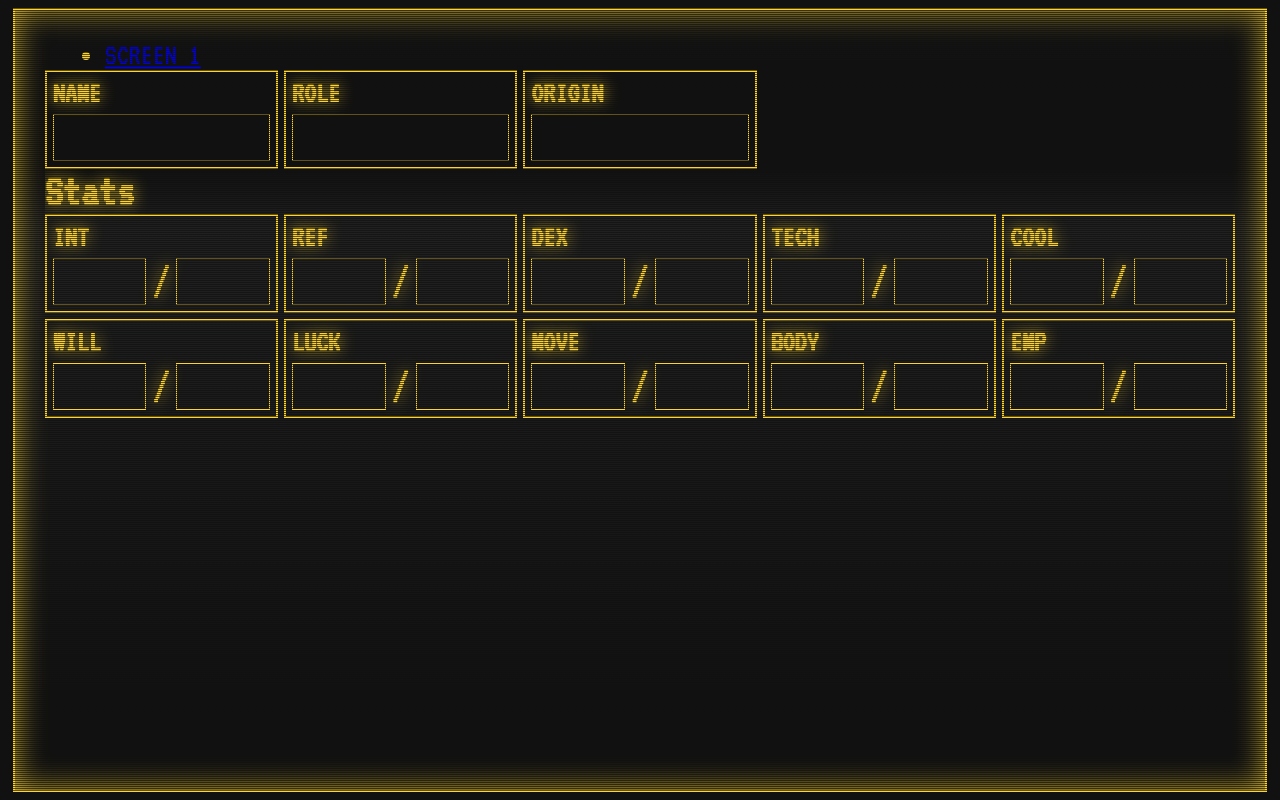
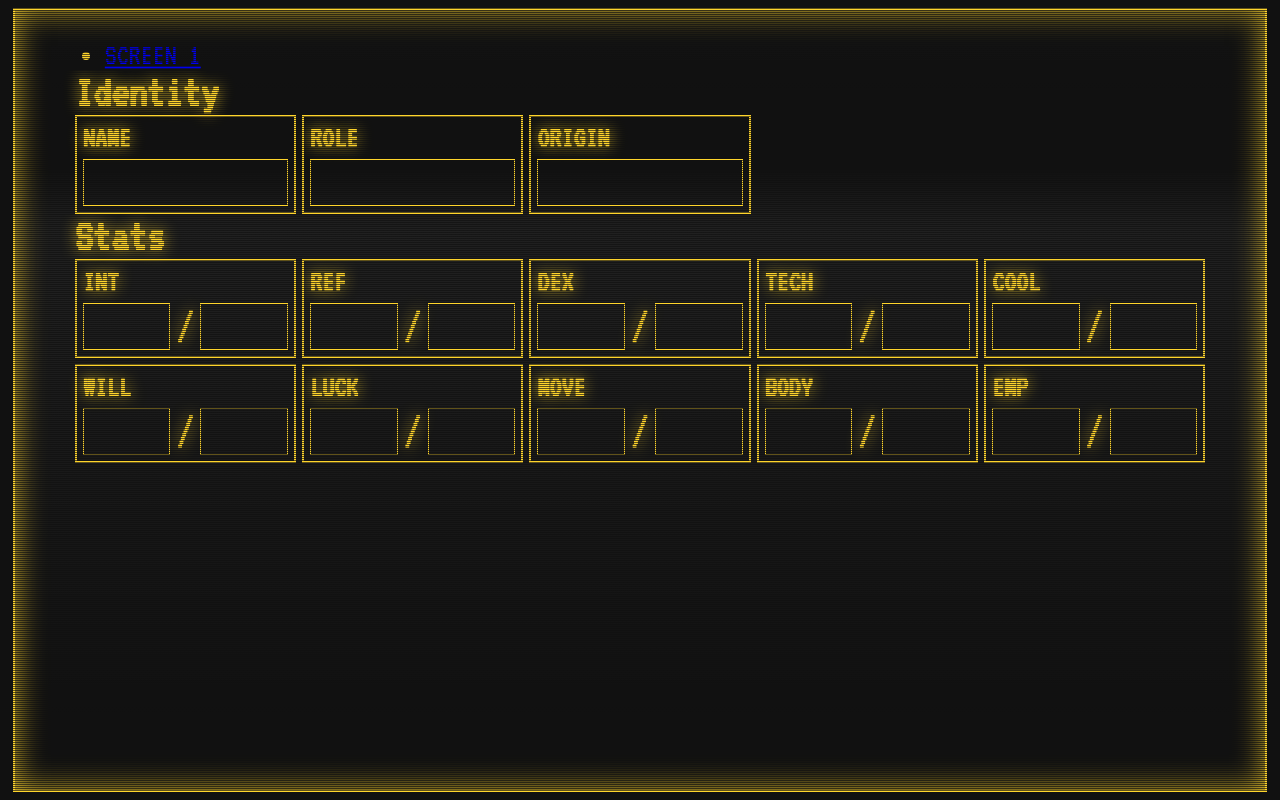
Before and after one commit to CollinLFerguson/CollinLFerguson.github.io, a plain HTML site: page fallout_sheets.html in a window 1280 px wide. Drawn offline with Linux system fonts and the light colour scheme.

Commit message:
Fixes margins

```diff
--- a/fallout_sheets.html
+++ b/fallout_sheets.html
@@ -20,6 +20,10 @@
             </header>
             <main>
                 <section id="identity">
+                    <div style="width:100%"
+                        <header>
+                            <h2>Identity</h2>
+                        </header>
                     <div class="statsgrid">
                         <div class="stat-box IDENTITY">
                             <div class="box-label">NAME</div>
--- a/style/stylesheets/retro_styles.css
+++ b/style/stylesheets/retro_styles.css
@@ -53,10 +53,10 @@ main {
 section {
     /* height: 100%; */
     overflow: hidden auto;
-    margin-left: 1.5rem 0;
-    margin-right: 1.5rem 0;
-    padding-left: 1rem 0;
-    padding-right: 1rem 0;
+    margin-left: 0.5rem;
+    margin-right: 0.5rem;
+    padding-left: 0.5rem;
+    padding-right: 0.5rem;
 }
 
 /* CRT ANIMATIONS */
```
Also changed, not shown: index.html (+1 -1 lines).
